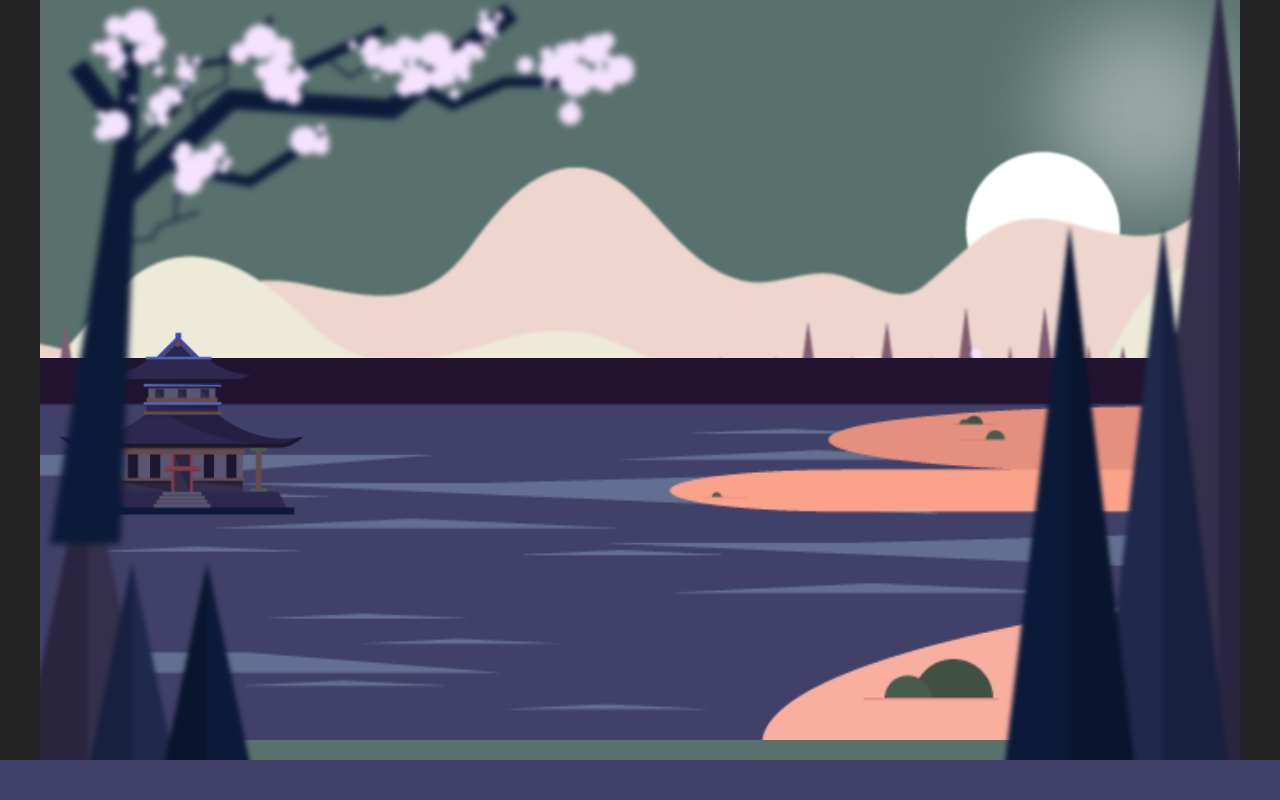
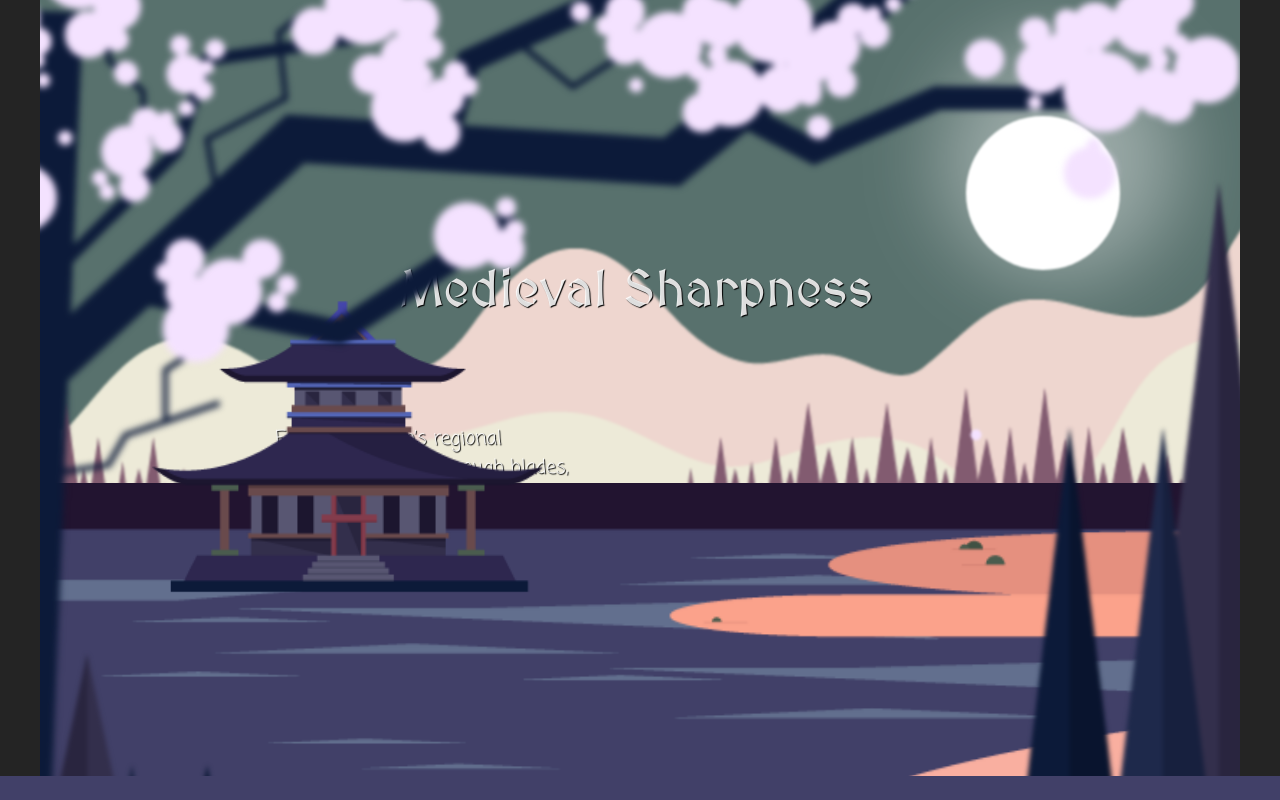
Before and after one commit to lostmart/medieval-sharpness, a React (Vite) app: page / in a window 1280 px wide. Shown: the top 800 px of the page. Built offline with nearby package versions, Linux system fonts and the light colour scheme.

Commit message:
new heights

```diff
--- a/src/App.module.scss
+++ b/src/App.module.scss
@@ -3,7 +3,7 @@
 
 .scene {
 	background-color: $primary-color-alt;
-	min-height: 60vh;
+	min-height: 90vh;
 	display: flex;
 	flex-direction: column;
 	justify-content: center;
@@ -13,48 +13,61 @@
 	max-width: 1200px;
 	margin: auto;
 
-	@include mobile-small {
-		min-height: 70vh;
-	}
-
-	@include mobile-medium {
-		min-height: 80vh;
-	}
-
-	@include mobile-large {
-		min-height: 85vh;
-	}
-
 	@include mobile-large-plus {
-		min-height: 95vh;
+		min-height: 97vh;
 	}
 
 	.bg {
 		position: absolute;
 		z-index: 0;
 		width: 105%;
-		top: calc(65% - 60px);
+		top: calc(70% - 60px);
 		left: -3%;
 		transform-style: preserve-3d;
 		filter: blur(1px);
 
 		@include mobile-small {
-			top: calc(52% - 60px);
+			top: calc(56% - 60px);
 		}
 
 		@include mobile-medium {
-			top: calc(36% - 60px);
+			top: calc(49% - 60px);
 		}
 
 		@include mobile-large {
-			top: calc(20% - 60px);
+			top: calc(36% - 60px);
 			left: -1%;
 			width: 110%;
 		}
 
 		@include mobile-large-plus {
-			top: calc(17% - 60px);
+			top: calc(27% - 60px);
 		}
+	}
+
+	.title {
+		position: absolute;
+		z-index: 0;
+		top: calc(42% - 60px);
+		left: 30%;
+		transform-style: preserve-3d;
+		text-shadow: 1px 1px 1px #000;
+		font-size: 52px;
+		line-height: 1;
+	}
+
+	.lead {
+		position: absolute;
+		top: calc(60% - 60px);
+		text-shadow: 1px 1px 1px #000;
+		left: 18%;
+		transform-style: preserve-3d;
+		z-index: 0;
+		font-size: 1.2em;
+		padding: 1em;
+		max-width: 340px;
+		margin: auto;
+		width: 100%;
 	}
 
 	.moon {
@@ -78,6 +91,13 @@
 			top: 20%;
 			right: 10%;
 		}
+
+		@include mobile-large {
+			width: max(120px, 12vw);
+			height: max(120px, 12vw);
+			top: 15%;
+			right: 10%;
+		}
 	}
 
 	.moonLight {
@@ -93,12 +113,19 @@
 		filter: blur(42px);
 
 		@include mobile-small {
-			top: 4%;
+			top: 6%;
 			right: -2%;
 		}
 		@include mobile-medium {
 			top: 2%;
 			right: 0;
+		}
+
+		@include mobile-large {
+			width: max(240px, 12vw);
+			height: max(240px, 12vw);
+			top: 5%;
+			right: 5%;
 		}
 	}
 
@@ -111,60 +138,78 @@
 		right: 0;
 
 		@include mobile-small {
-			top: calc(83% - 60px);
+			top: calc(84% - 60px);
 		}
 
 		@include mobile-medium {
-			top: calc(75% - 60px);
+			top: calc(80% - 60px);
 			left: -2%;
 		}
 
 		@include mobile-large {
-			top: calc(67% - 60px);
+			top: calc(74% - 60px);
 			left: -2%;
 		}
 
 		@include mobile-large-plus {
-			top: calc(55% - 60px);
+			top: calc(70% - 60px);
 			left: -4%;
 		}
 	}
 
 	.house {
 		position: absolute;
-		top: calc(58% - 60px);
-		left: -10%;
+		top: calc(65% - 60px);
+		left: -20%;
 		z-index: 1;
 		transform-style: preserve-3d;
 		max-width: 220px;
 
 		@include mobile-small {
+			left: -10%;
+			top: calc(58% - 60px);
+			max-width: 250px;
+		}
+
+		@include mobile-medium {
 			left: 1dvw;
-			top: calc(50% - 60px);
-			max-width: 250px;
+			top: calc(58% - 60px);
+			max-width: 320px;
+		}
+
+		@include mobile-large {
+			left: 1dvw;
+			top: calc(55% - 60px);
+			max-width: 400px;
+		}
+
+		@include mobile-large-plus {
+			left: 8dvw;
+			top: calc(44% - 60px);
+			width: 40%;
 		}
 	}
 
 	.nearMountains {
 		position: absolute;
-		top: calc(63% - 60px);
+		top: calc(73% - 60px);
 		z-index: 1;
 		width: 106%;
 		transform-style: preserve-3d;
 		filter: blur(2px);
 
 		@include mobile-small {
-			top: calc(48% - 100px);
+			top: calc(54% - 60px);
 			width: 110%;
 		}
 
 		@include mobile-medium {
-			top: calc(30% - 60px);
+			top: calc(39% - 60px);
 			width: 110%;
 		}
 
 		@include mobile-large {
-			top: calc(10% - 110px);
+			top: calc(32% - 80px);
 			width: 110%;
 		}
 	}
@@ -178,7 +223,25 @@
 		filter: blur(3px);
 
 		@include mobile-small {
-			top: calc(14% - 110px);
+			top: calc(16% - 90px);
+		}
+
+		@include mobile-medium {
+			top: calc(14% - 80px);
+			left: calc(0% - 90px);
+			width: 114%;
+		}
+
+		@include mobile-large {
+			top: calc(7% - 80px);
+			left: calc(0% - 90px);
+			width: 114%;
+		}
+
+		@include mobile-large-plus {
+			top: calc(-3% - 80px);
+			left: calc(0% - 169px);
+			width: 114%;
 		}
 	}
 }
--- a/src/App.tsx
+++ b/src/App.tsx
@@ -81,6 +81,29 @@ const App = () => {
 						...springStyle,
 					}}
 				/>
+				<h1
+					className={styles.title}
+					style={{
+						transform: `translate3d(${mousePosition.x * 0.015}px, ${
+							mousePosition.y * 0.01
+						}px, 0px)`,
+						...springStyle,
+					}}
+				>
+					Medieval Sharpness
+				</h1>
+				<p
+					style={{
+						transform: `translate3d(${mousePosition.x * 0.015}px, ${
+							mousePosition.y * 0.01
+						}px, 0px)`,
+						...springStyle,
+					}}
+					className={styles.lead}
+				>
+					Exploring Japan’s regional medieval heritage through blades, battles,
+					and craftsmanship.
+				</p>
 				<img
 					className={styles.lake}
 					src={lake}
--- a/src/index.css
+++ b/src/index.css
@@ -4,6 +4,7 @@
   margin: 0;
   padding: 0;
   box-sizing: border-box;
+  font-family: "Coming Soon", cursive;
 }
 
 html {
```
